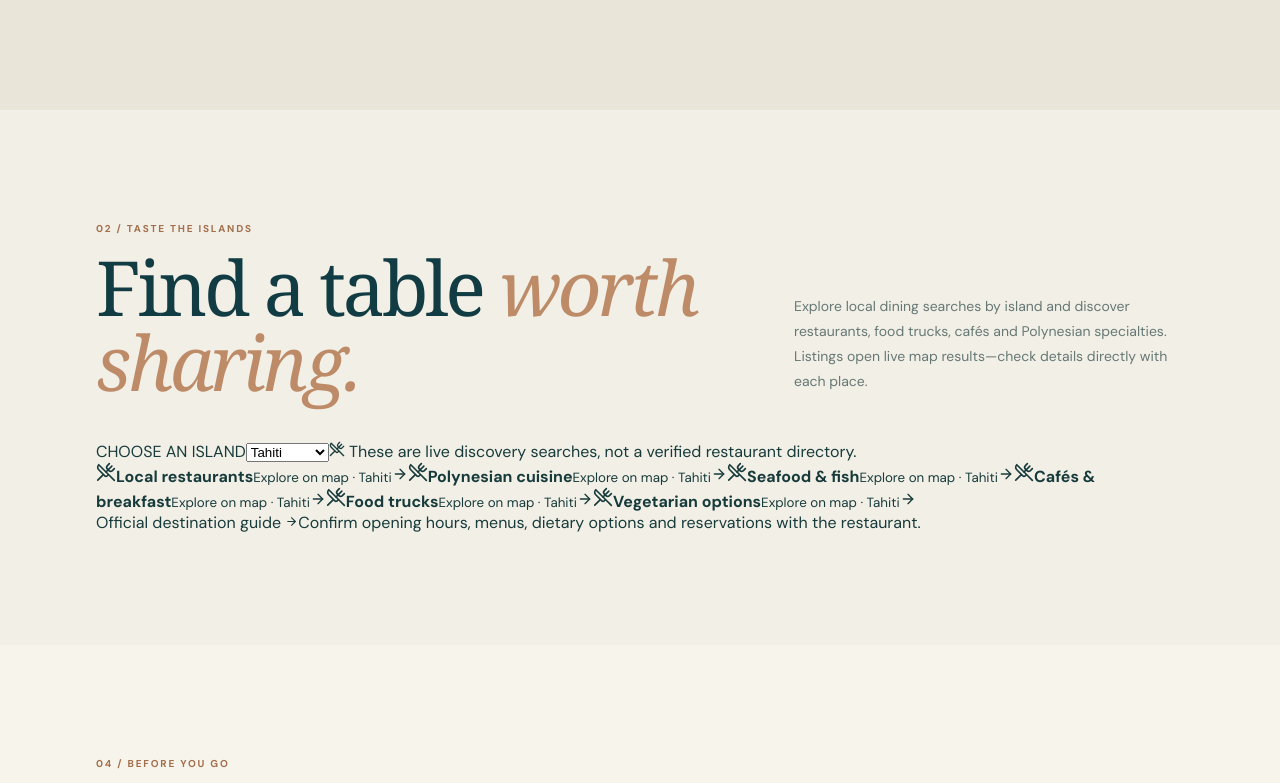
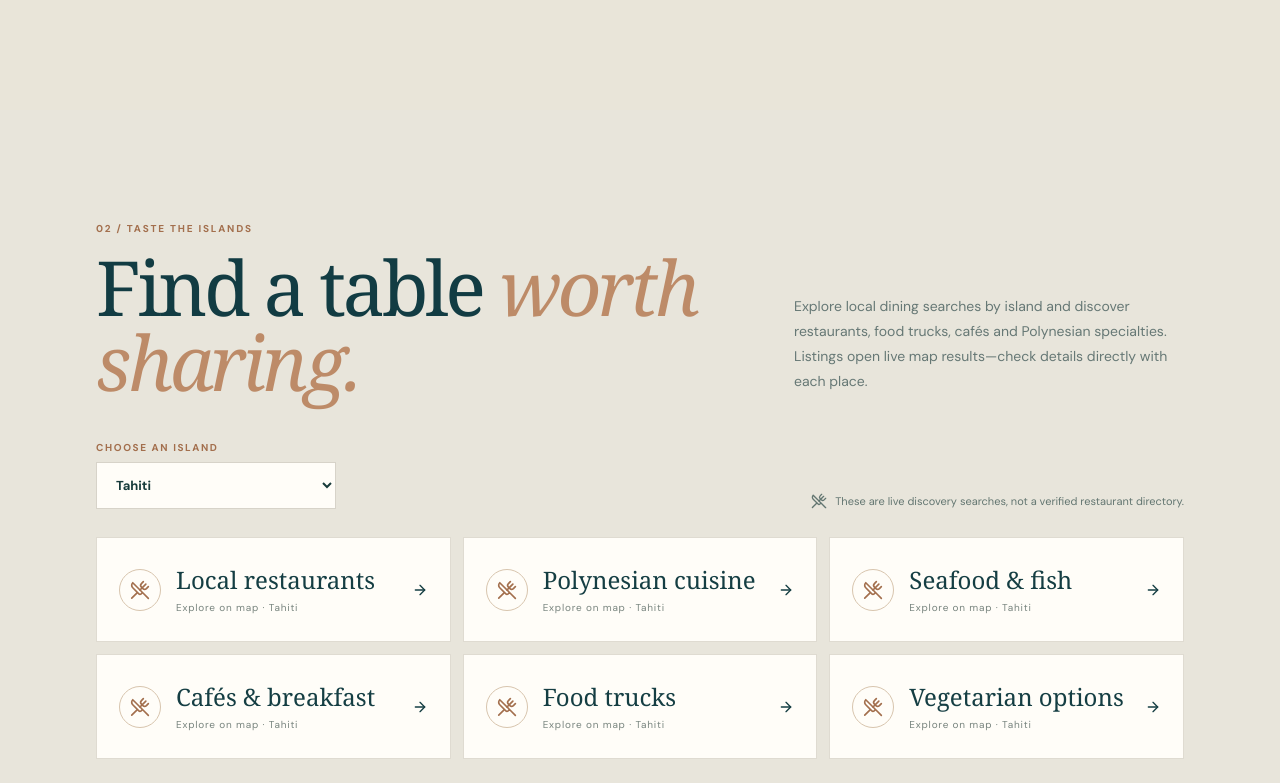
Before and after one commit to graceon985-creator/-graceon-tahiti-redesign, a React (Vite) app: page / in a window 1280 px wide. Shown: the part 8156-8939 px from the top of the page. Built offline with nearby package versions, Linux system fonts and the light colour scheme.

Commit message:
Style island food discovery section

```diff
--- a/src/TravelFeatures.css
+++ b/src/TravelFeatures.css
@@ -135,3 +135,23 @@
 .tf-plan-actions{display:flex;flex-wrap:wrap;gap:8px;justify-content:flex-end}
 .tf-plan-actions .tf-button{display:inline-flex;align-items:center;justify-content:center;gap:8px;white-space:nowrap}
 @media(max-width:700px){.tf-plan-top{align-items:flex-start;flex-direction:column}.tf-plan-actions{width:100%;justify-content:flex-start}.tf-plan-actions .tf-button{flex:1;min-width:0}}
+
+/* Island food discovery — live search links, not a verified venue inventory */
+.tf-food{background:#e8e5db}
+.tf-food-controls{max-width:1400px;margin:0 auto 28px;display:flex;align-items:end;justify-content:space-between;gap:20px}
+.tf-food-controls label{display:grid;gap:8px;color:#a36f4d;font-size:10px;letter-spacing:.16em;font-weight:700}
+.tf-food-controls select{min-width:240px;background:#fffdf8;color:#173b3b;border:1px solid #d7d3c9;padding:13px 15px;font:inherit;font-size:13px;letter-spacing:0}
+.tf-food-note{display:flex;align-items:center;gap:8px;color:#637671;font-size:11px;line-height:1.5}
+.tf-food-grid{max-width:1400px;margin:0 auto;display:grid;grid-template-columns:repeat(3,minmax(0,1fr));gap:12px}
+.tf-food-card{display:flex;align-items:center;gap:15px;justify-content:space-between;min-height:105px;padding:22px;background:#fffdf8;color:#153e43;text-decoration:none;border:1px solid #dfdbd1;transition:background .25s,border-color .25s,transform .25s}
+.tf-food-card:hover,.tf-food-card:focus-visible{background:#f5eee2;border-color:#bd8b68;transform:translateY(-2px)}
+.tf-food-card:focus-visible{outline:2px solid #173f45;outline-offset:3px}
+.tf-food-card>span:nth-child(2){flex:1;min-width:0}
+.tf-food-card strong{display:block;font:24px/1.15 Georgia,serif}
+.tf-food-card small{display:block;margin-top:8px;color:#78847e;font-size:10px;letter-spacing:.08em}
+.tf-food-card-icon{width:42px;height:42px;flex:none;display:grid;place-items:center;border:1px solid #d8c5ae;border-radius:50%;color:#a36f4d}
+.tf-food-footer{max-width:1400px;margin:22px auto 0;display:flex;justify-content:space-between;gap:20px;color:#6b7c77;font-size:11px;line-height:1.6}
+.tf-food-footer a{color:#173e43;display:inline-flex;gap:6px;align-items:center;text-decoration:none;font-weight:700}
+@media(max-width:800px){.tf-food-grid{grid-template-columns:repeat(2,minmax(0,1fr))}.tf-food-controls{align-items:start;flex-direction:column}.tf-food-note{max-width:100%}.tf-food-footer{flex-direction:column}}
+@media(max-width:520px){.tf-food-grid{grid-template-columns:1fr}.tf-food-card{min-height:86px;padding:17px}.tf-food-card strong{font-size:21px}.tf-food-controls select{min-width:0;width:100%}}
+@media(prefers-reduced-motion:reduce){.tf-food-card{transition:none}.tf-food-card:hover,.tf-food-card:focus-visible{transform:none}}
```
